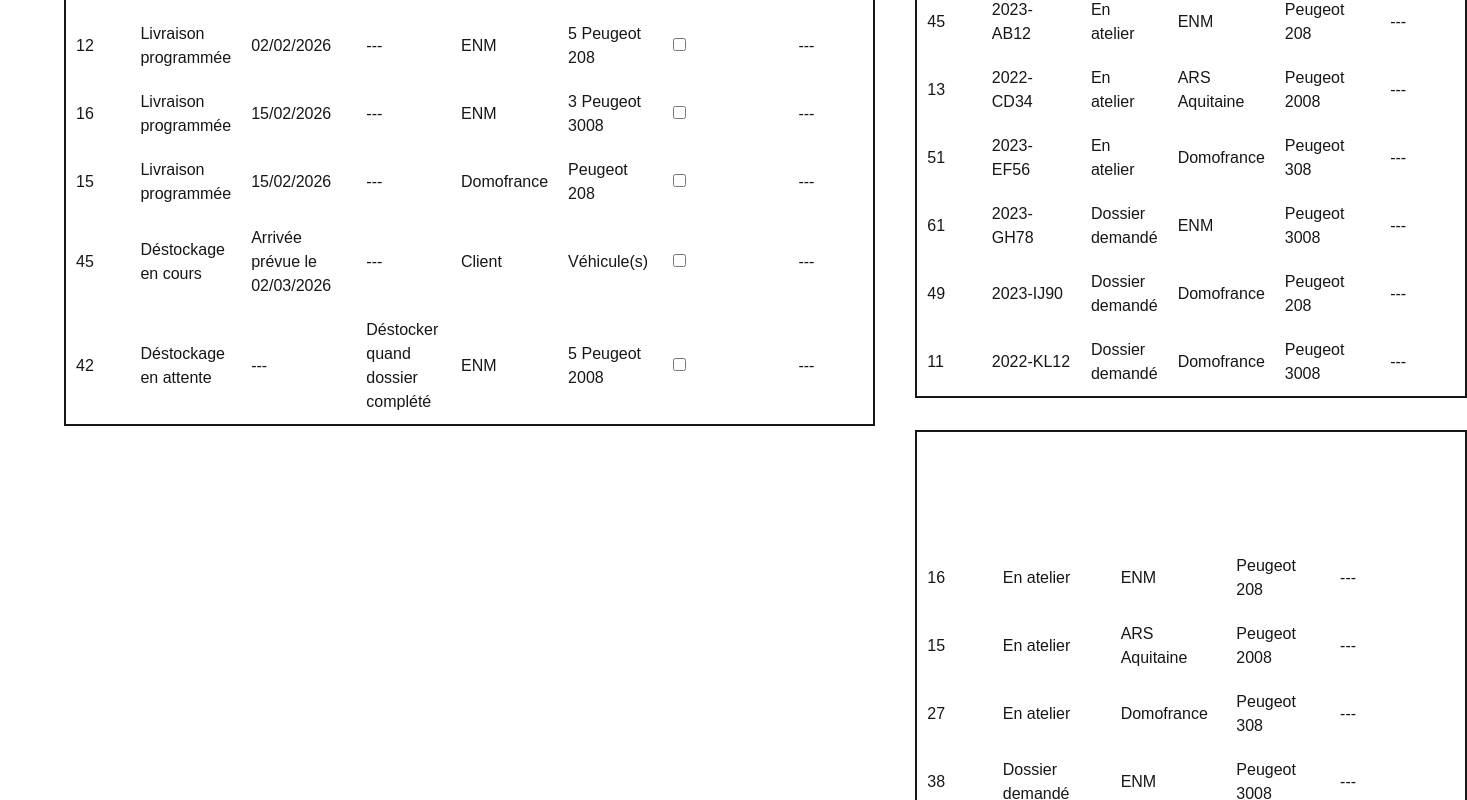
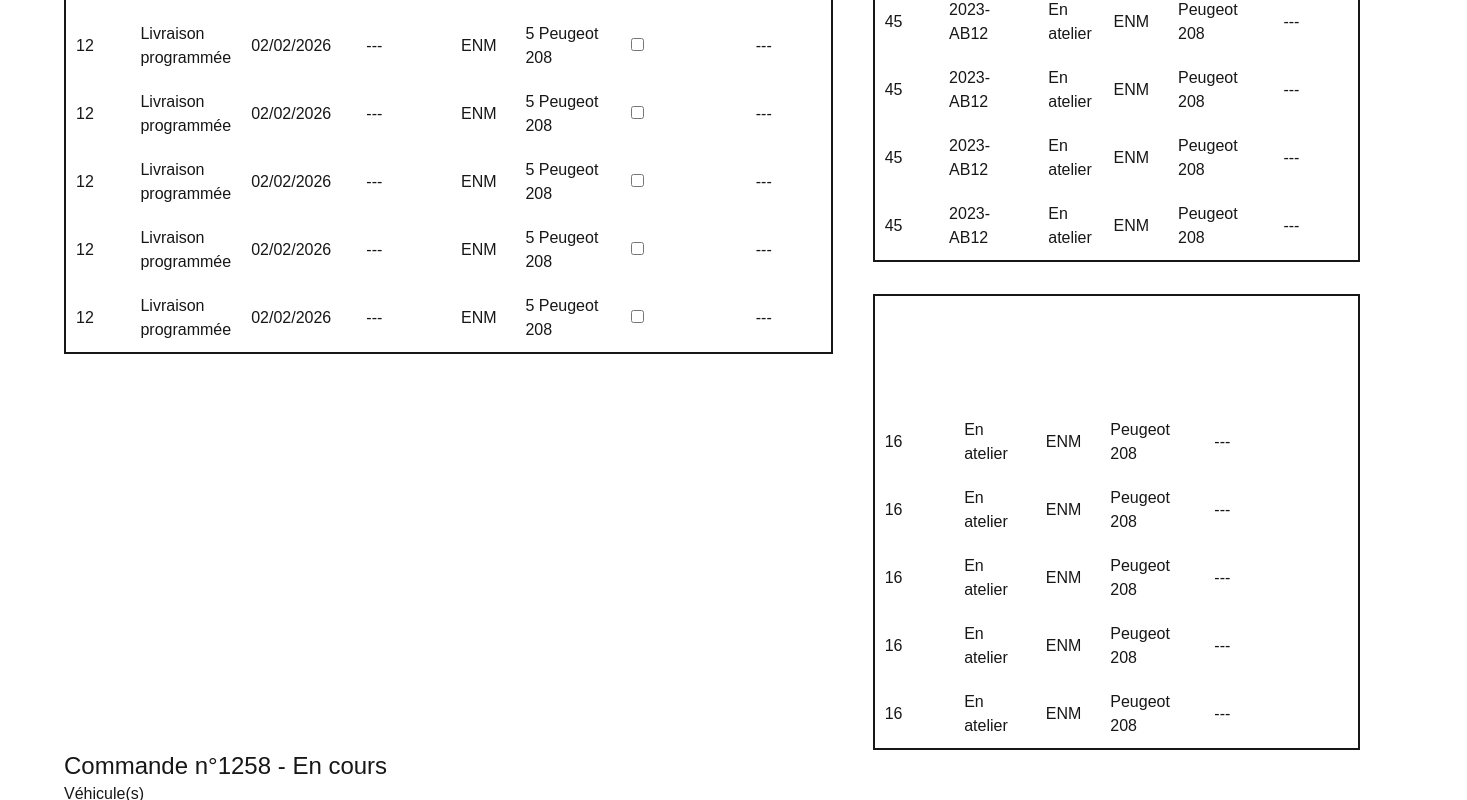
Before and after one commit to DianeBinsztok/Cars_Delivery_Manager, a Next.js app in the folder cars-front/: page / in a window 1280 px wide. Shown: the part 480-1280 px from the top of the page, 1467 px wide, since content can reach past the window. Built offline with nearby package versions, Linux system fonts and the light colour scheme.

Commit message:
feat: nested components - table items

```diff
--- a/cars-front/app/BodyReservationsTable.tsx
+++ b/cars-front/app/BodyReservationsTable.tsx
@@ -1,3 +1,5 @@
+import BodyReservationsTableItem from "./BodyReservationsTableItem";
+
 export default function BodyReservationsTable(){
     return  <table className="border-table-lines border-2 rounded-md p-4 mt-8">
                 <thead className="border-bottom--foreground">
@@ -15,48 +17,11 @@
                     </tr>
                 </thead>
                 <tbody>
-                    <tr>
-                        <td>16</td>
-                        <td>En atelier</td>
-                        <td>ENM</td>
-                        <td>Peugeot 208</td>
-                        <td>---</td>
-                    </tr>
-                    <tr>
-                        <td>15</td>
-                        <td>En atelier</td>
-                        <td>ARS Aquitaine</td>
-                        <td>Peugeot 2008</td>
-                        <td>---</td>
-                    </tr>
-                    <tr>
-                        <td>27</td>
-                        <td>En atelier</td>
-                        <td>Domofrance</td>
-                        <td>Peugeot 308</td>
-                        <td>---</td>
-                    </tr>
-                    <tr>
-                        <td>38</td>
-                        <td>Dossier demandé</td>
-                        <td>ENM</td>
-                        <td>Peugeot 3008</td>
-                        <td>---</td>
-                    </tr>
-                    <tr>
-                        <td>29</td>
-                        <td>Dossier demandé</td>
-                        <td>Domofrance</td>
-                        <td>Peugeot 208</td>
-                        <td>---</td>
-                    </tr>
-                    <tr>
-                        <td>19</td>
-                        <td>Dossier demandé</td>
-                        <td>Domofrance</td>
-                        <td>Peugeot 3008</td>
-                        <td>---</td>
-                    </tr>
+                    <BodyReservationsTableItem/>
+                    <BodyReservationsTableItem/>
+                    <BodyReservationsTableItem/>
+                    <BodyReservationsTableItem/>
+                    <BodyReservationsTableItem/>
                 </tbody>
             </table>;
 }
--- /dev/null
+++ b/cars-front/app/BodyReservationsTableItem.tsx
@@ -0,0 +1,9 @@
+export default function BodyReservationsTableItem(){
+    return  <tr>
+                <td>16</td>
+                <td>En atelier</td>
+                <td>ENM</td>
+                <td>Peugeot 208</td>
+                <td>---</td>
+            </tr>  ;
+}
--- /dev/null
+++ b/cars-front/app/OrderTableItem.tsx
@@ -0,0 +1,12 @@
+export default function OrderTableItem(){
+    return  <tr>
+            <td>12</td>
+            <td>Livraison programmée</td>
+            <td>02/02/2026</td>
+            <td>---</td>
+            <td>ENM</td>
+            <td>5 Peugeot 208</td>
+            <td><input type="checkbox" /></td>
+            <td>---</td>
+        </tr>
+}
--- a/cars-front/app/OrdersTable.tsx
+++ b/cars-front/app/OrdersTable.tsx
@@ -1,3 +1,5 @@
+import OrderTableItem from "./OrderTableItem";
+
 export default function OrdersTable(){
     return <table className="w-full border-table-lines border-2 rounded-md p-4 mt-8">
                 <thead>
@@ -18,57 +20,11 @@
                     </tr>
                 </thead>
                 <tbody>
-                    <tr>
-                        <td>12</td>
-                        <td>Livraison programmée</td>
-                        <td>02/02/2026</td>
-                        <td>---</td>
-                        <td>ENM</td>
-                        <td>5 Peugeot 208</td>
-                        <td><input type="checkbox" /></td>
-                        <td>---</td>
-                    </tr>
-
-                    <tr>
-                        <td>16</td>
-                        <td>Livraison programmée</td>
-                        <td>15/02/2026</td>
-                        <td>---</td>
-                        <td>ENM</td>
-                        <td>3 Peugeot 3008</td>
-                        <td><input type="checkbox" /></td>
-                        <td>---</td>
-                    </tr>
-                    <tr>
-                        <td>15</td>
-                        <td>Livraison programmée</td>
-                        <td>15/02/2026</td>
-                        <td>---</td>
-                        <td>Domofrance</td>
-                        <td>Peugeot 208</td>
-                        <td><input type="checkbox" /></td>
-                        <td>---</td>
-                    </tr>
-                    <tr>
-                        <td>45</td>
-                        <td>Déstockage en cours</td>
-                        <td>Arrivée prévue le 02/03/2026</td>
-                        <td>---</td>
-                        <td>Client</td>
-                        <td>Véhicule(s)</td>
-                        <td><input type="checkbox" /></td>
-                        <td>---</td>
-                    </tr>
-                    <tr>
-                        <td>42</td>
-                        <td>Déstockage en attente</td>
-                        <td>---</td>
-                        <td>Déstocker quand dossier complété</td>
-                        <td>ENM</td>
-                        <td>5 Peugeot 2008</td>
-                        <td><input type="checkbox" /></td>
-                        <td>---</td>
-                    </tr>
+                    <OrderTableItem/>
+                    <OrderTableItem/>
+                    <OrderTableItem/>
+                    <OrderTableItem/>
+                    <OrderTableItem/>
                 </tbody>
             </table>;
 }
--- /dev/null
+++ b/cars-front/app/RecallTableItem.tsx
@@ -0,0 +1,10 @@
+export default function RecallTableItem() {
+return <tr>
+    <td>45</td>
+    <td>2023-AB12</td>
+    <td>En atelier</td>
+    <td>ENM</td>
+    <td>Peugeot 208</td>
+    <td>---</td>
+    </tr>;
+}
--- a/cars-front/app/RecallsTable.tsx
+++ b/cars-front/app/RecallsTable.tsx
@@ -1,3 +1,5 @@
+import RecallTableItem from "./RecallTableItem";
+
 export default function RecallsTable() {
     return  <table className="w-full border-table-lines border-2 rounded-md p-4 mt-8">
                 <thead>
@@ -16,54 +18,10 @@
                     </tr>
                 </thead>
                 <tbody>
-                    <tr>
-                        <td>45</td>
-                        <td>2023-AB12</td>
-                        <td>En atelier</td>
-                        <td>ENM</td>
-                        <td>Peugeot 208</td>
-                        <td>---</td>
-                    </tr>
-                    <tr>
-                        <td>13</td>
-                        <td>2022-CD34</td>
-                        <td>En atelier</td>
-                        <td>ARS Aquitaine</td>
-                        <td>Peugeot 2008</td>
-                        <td>---</td>
-                    </tr>
-                    <tr>
-                        <td>51</td>
-                        <td>2023-EF56</td>
-                        <td>En atelier</td>
-                        <td>Domofrance</td>
-                        <td>Peugeot 308</td>
-                        <td>---</td>
-                    </tr>
-                    <tr>
-                        <td>61</td>
-                        <td>2023-GH78</td>
-                        <td>Dossier demandé</td>
-                        <td>ENM</td>
-                        <td>Peugeot 3008</td>
-                        <td>---</td>
-                    </tr>
-                    <tr>
-                        <td>49</td>
-                        <td>2023-IJ90</td>
-                        <td>Dossier demandé</td>
-                        <td>Domofrance</td>
-                        <td>Peugeot 208</td>
-                        <td>---</td>
-                    </tr>
-                    <tr>
-                        <td>11</td>
-                        <td>2022-KL12</td>
-                        <td>Dossier demandé</td>
-                        <td>Domofrance</td>
-                        <td>Peugeot 3008</td>
-                        <td>---</td>
-                    </tr>
+                    <RecallTableItem/>
+                    <RecallTableItem/>
+                    <RecallTableItem/>
+                    <RecallTableItem/>
                 </tbody>
             </table>
 }
```
